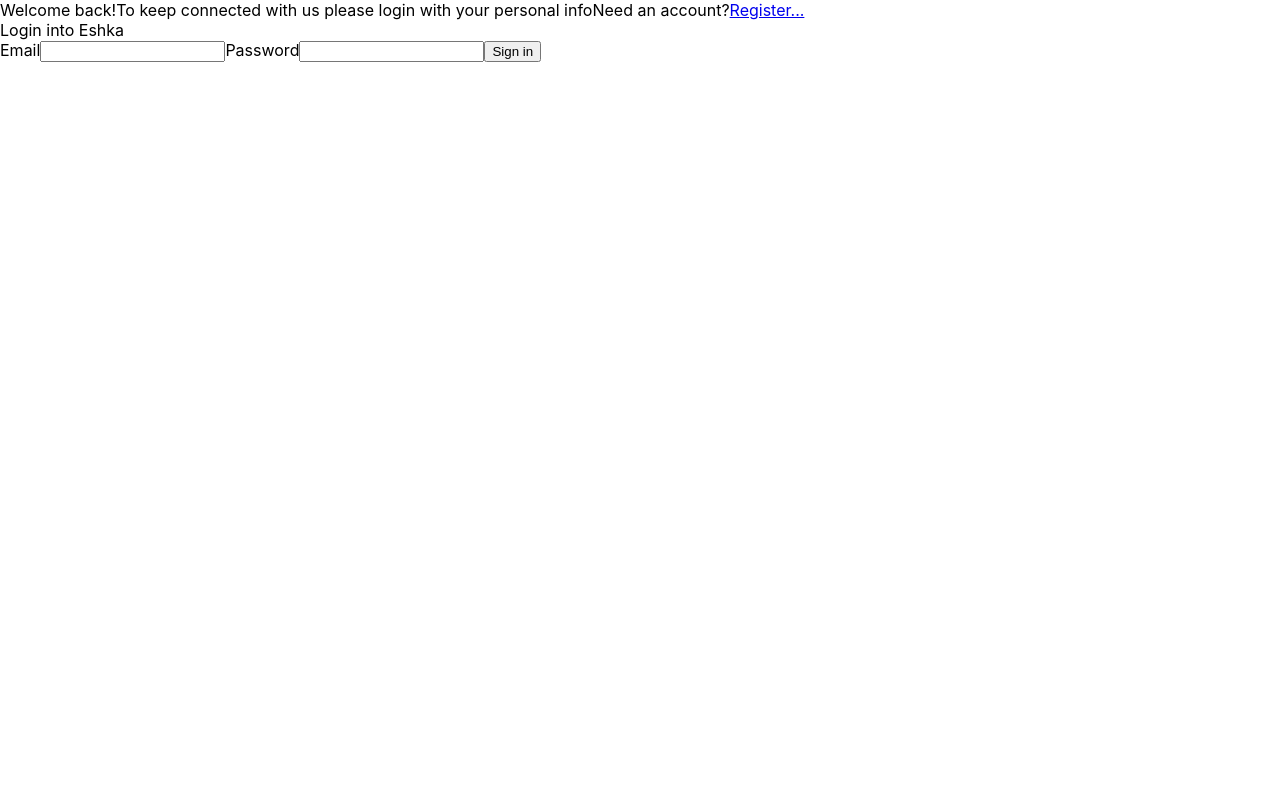
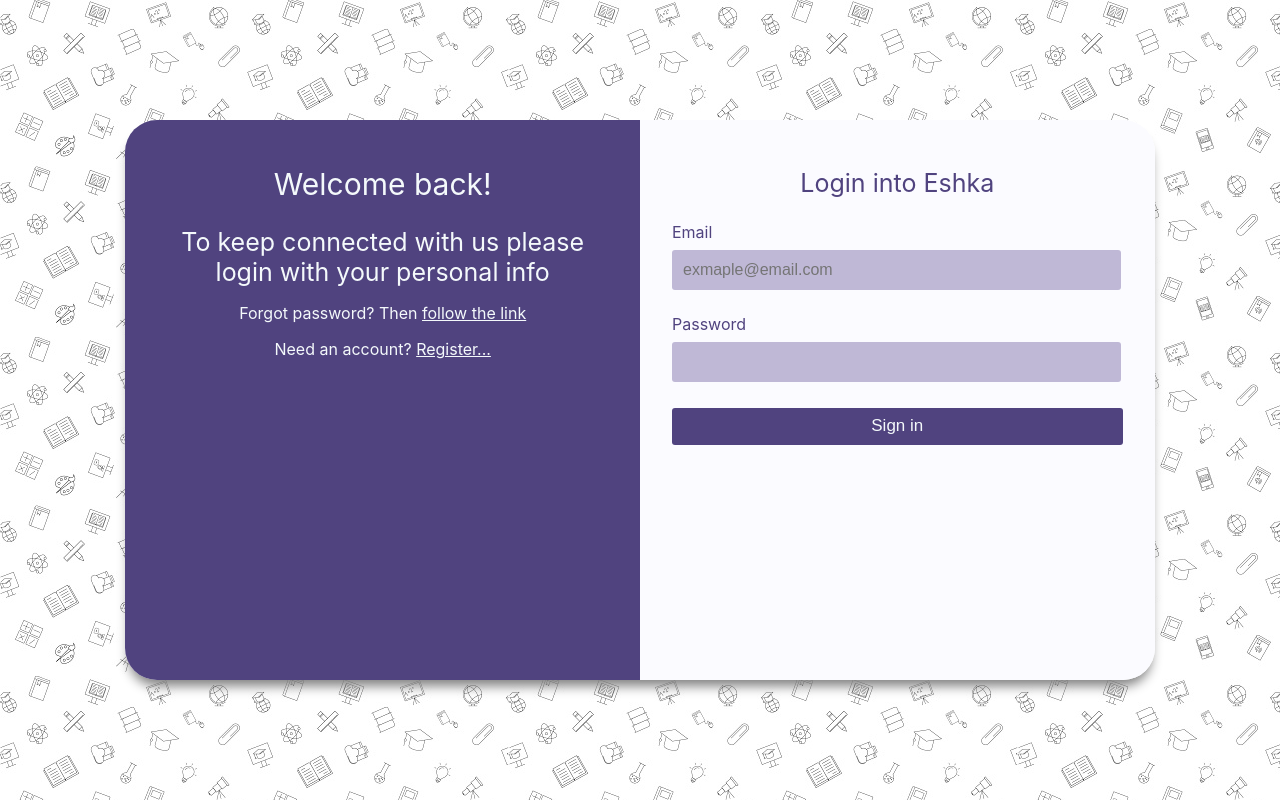
Before and after one commit to TheBestTvarynka/eshka, a React (Create React App) app in the folder frontend/: page /login in a window 1280 px wide. Built offline with nearby package versions, Linux system fonts and the light colour scheme.

Commit message:
finished login page

```diff
--- a/frontend/src/components/LoginPage/index.tsx
+++ b/frontend/src/components/LoginPage/index.tsx
@@ -1,27 +1,55 @@
-import React from 'react';
+import React, { useState } from 'react';
 import { Link } from 'react-router-dom';
 import styles from './styles.module.sass';
 
+// const handleChange = (value, setter) => {
+//
+// }
+
+const emailRegex = /^\S+@\S+\.\S+$/;
+
 const LoginPage = () => {
+  const [emailError, setEmailError] = useState<string>('');
+  const [email, setEmail] = useState<string>('');
+  const [password, setPassword] = useState<string>('');
+
+  const handleEmailChange = (e:  React.ChangeEvent<HTMLInputElement>) => {
+    const value = e.target.value;
+    if (emailRegex.test(value)) {
+      setEmail(value);
+      setEmailError('');
+    } else {
+      setEmailError('Email not valid');
+    }
+  };
+
+  const handleSubmit = (e: React.MouseEvent<HTMLButtonElement, MouseEvent>) => {
+    e.preventDefault();
+    console.log({ email, password });
+  };
+
   return (
-    <div>
-      <div>
-        <div>
-          <span>Welcome back!</span>
-          <span>To keep connected with us please login with your personal info</span>
-          <span>Need an account?</span>
-          <Link to="/register">Register...</Link>
+    <div className={styles.login_page_wrapper}>
+      <div className={styles.login_page}>
+        <div className={`${styles.column} ${styles.additional_info}`}>
+          <span className={styles.title}>Welcome back!</span>
+          <span className={styles.text}>
+            To keep connected with us please login with your personal info
+          </span>
+          <span>
+            Forgot password? Then <Link to="/register">follow the link</Link>
+          </span>
+          <span>Need an account? <Link to="/register">Register...</Link></span>
         </div>
-        <div>
+        <form className={`${styles.column} ${styles.login_column}`}>
           <span>Login into Eshka</span>
-          <form>
-            <label>Email</label>
-            <input/>
-            <label>Password</label>
-            <input/>
-            <button>Sign in</button>
-          </form>
-        </div>
+          <label>Email</label>
+          <input placeholder="exmaple@email.com" onChange={handleEmailChange}/>
+          {emailError && <label className={styles.error}>{emailError}</label>}
+          <label>Password</label>
+          <input type="password" onChange={event => setPassword(event.target.value)}/>
+          <button onClick={handleSubmit}>Sign in</button>
+        </form>
       </div>
     </div>
   );
--- a/frontend/src/components/LoginPage/styles.module.sass
+++ b/frontend/src/components/LoginPage/styles.module.sass
@@ -0,0 +1,95 @@
+
+.login_page_wrapper
+  width: 100%
+  height: 100vh
+  background-image: url("../../assets/images/bg-pattern.jpg")
+  display: inline-flex
+  justify-content: center
+  align-items: center
+
+.login_page
+  height: 70vh
+  display: grid
+  border-radius: 2em
+  grid-template-columns: 50% 50%
+  grid-gap: 0
+  background: white
+  box-shadow: 0 10px 12px -4px grey
+
+.column
+  display: flex
+  flex-direction: column
+  align-items: center
+  justify-content: flex-start
+
+.additional_info
+  color: #f4f9fb
+  background: #50437f
+  border-radius: 2em 0 0 2em
+  padding-top: 1em
+
+  & a
+    color: #f4f9fb
+
+  & span
+    text-align: center
+    margin-top: 1em
+
+  & .title
+    font-size: 30px
+
+  & .text
+    width: 80%
+    font-size: 25px
+
+.login_column
+  padding: 3em 2em 0 2em
+  align-items: flex-start
+  background: #fbfbff
+  border-radius: 0 2em 2em 0
+  color: #50437f
+
+  .error
+    color: #a23128
+    margin-top: 0.25em
+    margin-left: 0.25em
+    font-style: italic
+
+  & span
+    width: 100%
+    text-align: center
+    font-size: 25px
+
+  & label
+    margin-top: 1.5em
+
+  & button
+    align-self: center
+    margin-top: 1.5em
+    background: #50437f
+    color: #f4f9fb
+    border: none
+    padding: 0.5em 1em 0.5em 1em
+    width: 100%
+    border-radius: 3px
+    font-size: 17px
+    -webkit-transition: all 0.2s
+    -moz-transition: all 0.2s
+    transition: all 0.2s
+
+    &:hover
+      cursor: pointer
+      background: #7668af
+
+  & input
+    width: calc(100% - 1em)
+    margin-top: 0.5em
+    border-radius: 3px
+    border: 3px solid transparent
+    background: #bfb8d6
+    padding: 0.5em 0 0.5em 0.5em
+    color: #50437f
+    font-size: 16px
+
+    &:focus
+      border-bottom: 3px solid #50437f
```
